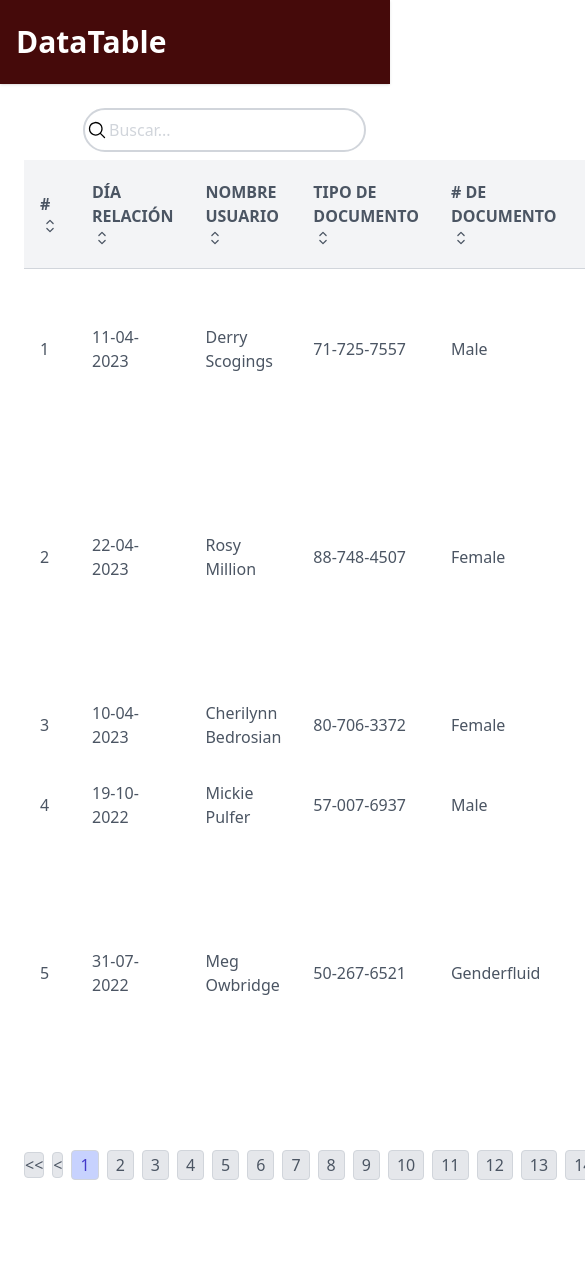
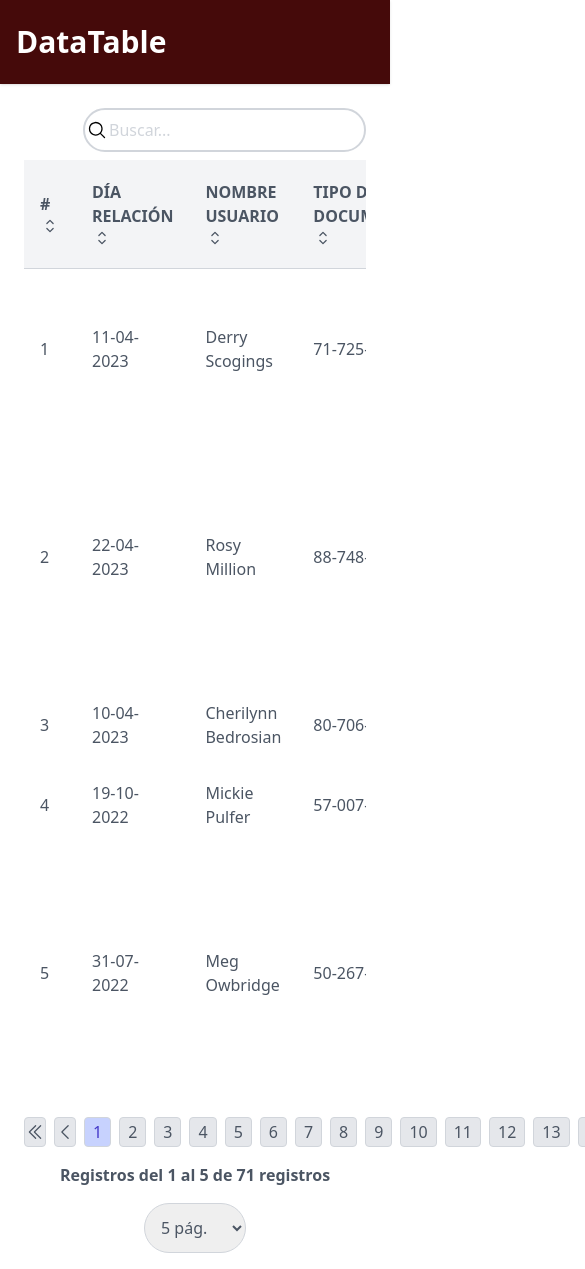
Before and after one commit to JJtarazona/MEReC, a React (Vite) app: page / in a window 390 px wide. Shown: the top 1269 px of the page, 585 px wide, since content can reach past the window. Before the commit the page ends 1229 px from the top, so only its background shows below. Built offline with nearby package versions, Linux system fonts and the light colour scheme.

Commit message:
iconos faltantes y algo del responsive

```diff
--- a/src/components/View/DataTable.jsx
+++ b/src/components/View/DataTable.jsx
@@ -15,6 +15,10 @@
   BarsArrowUpIcon,
   MagnifyingGlassIcon,
   ChevronUpDownIcon,
+  ChevronDoubleLeftIcon,
+  ChevronDoubleRightIcon,
+  ChevronLeftIcon,
+  ChevronRightIcon,
 } from "@heroicons/react/24/solid";
 
 const funFilter = (row, columnId, filterValue, addMeta) => {
@@ -182,7 +186,8 @@
         </div>
       </div>
 
-      <table className="table-auto w-full ">
+      <div className="overflow-auto">
+        <table className="table-auto w-full min-w-[560px]">
           <thead>
             {table.getHeaderGroups().map((headerGroup) => (
               <tr
@@ -234,21 +239,23 @@
             ))}
           </tbody>
         </table>
-      <div className="mt-4 flex items-center justify-between">
+      </div>
+
+      <div className="mt-4 med:flex items-center justify-between space-y-4 text-center">
         <div className="flex items-center gap-2">
           <button
             onClick={() => table.setPageIndex(0)}
             disabled={!table.getCanPreviousPage()}
             className="text-gray-600 bg-gray-200 px1 rounded border border-gray-300 disabled:hover:bg-red-600 disabled:hover:text-white"
           >
-            {"<<"}
+            <ChevronDoubleLeftIcon className="w-5 h-7" />
           </button>
           <button
             onClick={() => table.previousPage()}
             disabled={!table.getCanPreviousPage()}
             className="text-gray-600 bg-gray-200 px1 rounded border border-gray-300 disabled:hover:bg-red-600 disabled:hover:text-white"
           >
-            {"<"}
+            <ChevronLeftIcon className="w-5 h-7" />
           </button>
 
           {table.getPageOptions().map((value, key) => (
@@ -269,14 +276,14 @@
             disabled={!table.getCanNextPage()}
             className="text-gray-600 bg-gray-200 px1 rounded border border-gray-300 disabled:hover:bg-red-600 disabled:hover:text-white"
           >
-            {">"}
+            <ChevronRightIcon className="w-5 h-7" />
           </button>
           <button
             onClick={() => table.setPageIndex(table.getPageCount() - 1)}
             disabled={!table.getCanNextPage()}
             className="text-gray-600 bg-gray-200 px1 rounded border border-gray-300 disabled:hover:bg-red-600 disabled:hover:text-white"
           >
-            {">>"}
+            <ChevronDoubleRightIcon className="w-5 h-7" />
           </button>
         </div>
         <div className="text-gray-600 font-semibold">
@@ -284,7 +291,7 @@
           {getStateTable().finalIndex} de {getStateTable().totalRows} registros
         </div>
         <select
-          className="text-gray-600 border border-gray-300 rounded outline-indigo-700"
+          className="text-gray-600 border border-gray-300 rounded outline-indigo-700 p-3 rounded-full"
           onChange={(e) => {
             table.setPageSize(+e.target.value);
           }}
```
Lines whose indentation alone changed are shown as unchanged.
